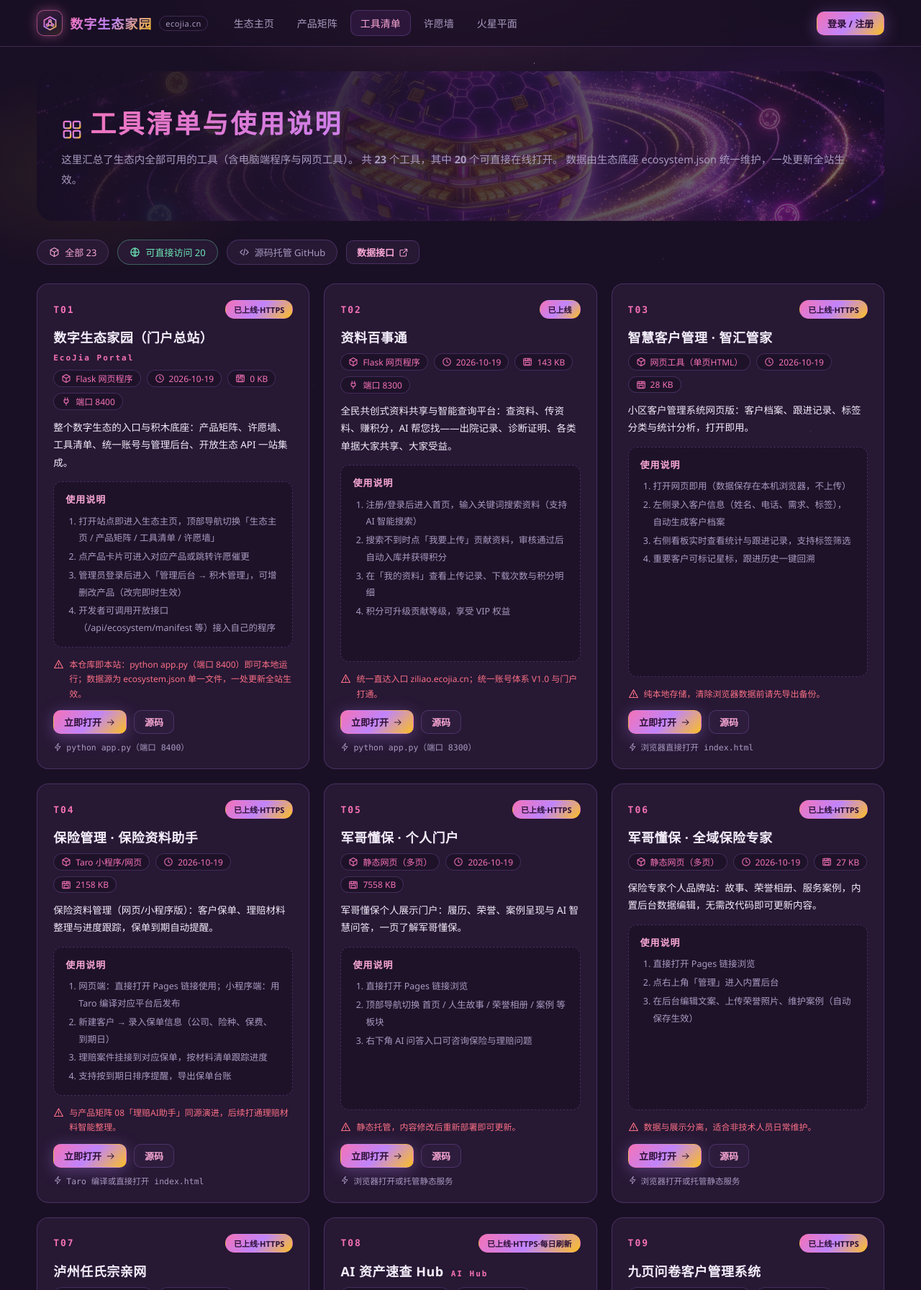
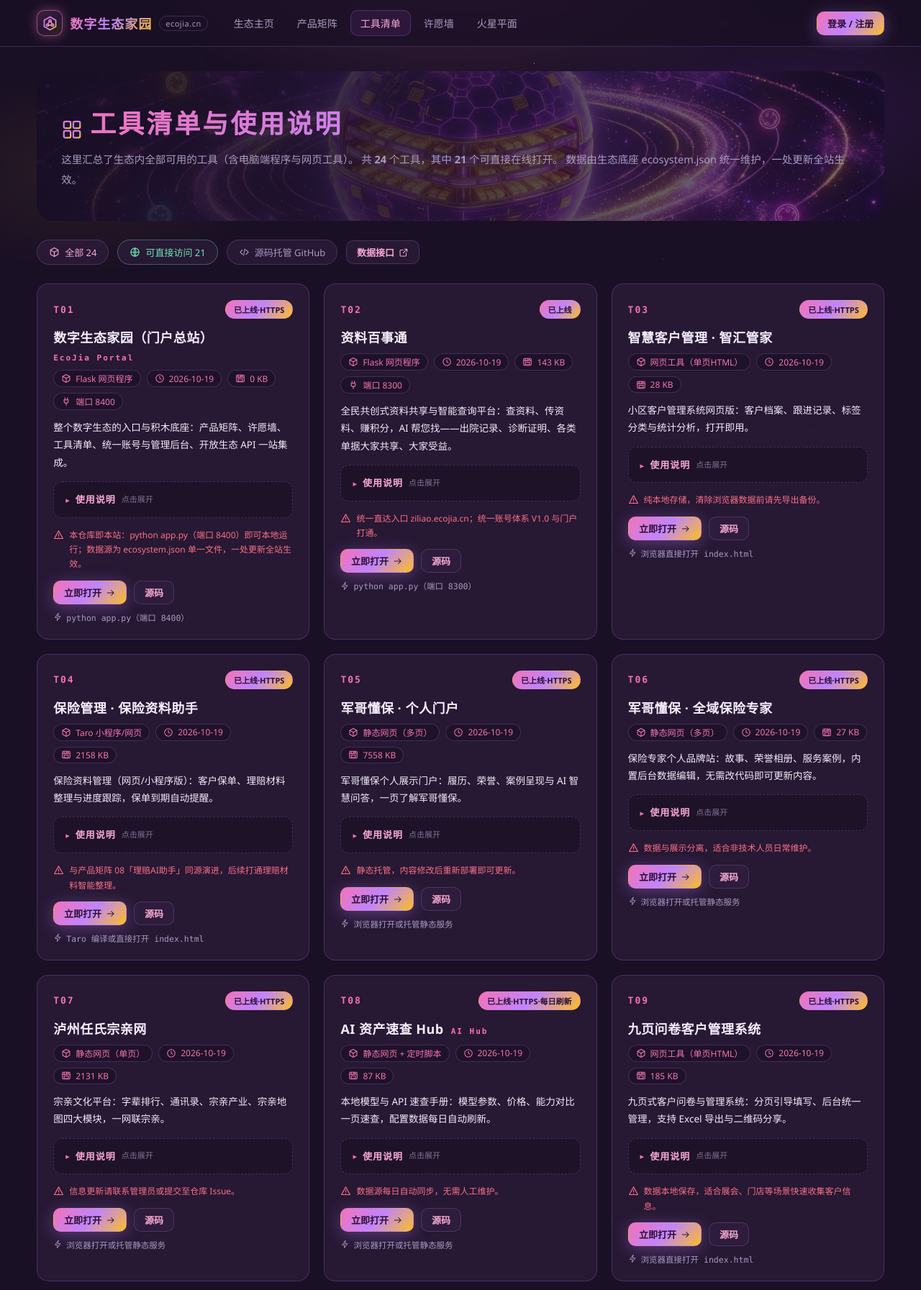
Before and after one commit to lzp5133084/ecojia, a Flask app: page /tools in a window 1280 px wide. Shown: the top 1793 px of the page at 72% size. Run offline with Flask 2, Linux system fonts and the light colour scheme.

Commit message:
feat: 新增 T24 修复网络工具；工具使用说明默认折叠展开

```diff
--- a/static/css/style.css
+++ b/static/css/style.css
@@ -447,10 +447,24 @@ button{font-family:inherit;cursor:pointer}
 .tm{border:1px solid var(--border);border-radius:14px;padding:2px 10px;background:rgba(0,0,0,.2)}
 .tool-desc{font-size:13.5px;color:var(--text);line-height:1.8;margin-bottom:14px}
 .tool-steps{border:1px dashed var(--border);border-radius:12px;padding:12px 16px;margin-bottom:14px;
-  background:rgba(0,0,0,.2);font-size:12.5px;color:var(--muted);line-height:1.9;flex:1}
-.tool-steps b{color:var(--gold-hi);font-size:13px;display:block;margin-bottom:6px;letter-spacing:1px}
+  background:rgba(0,0,0,.2);font-size:12.5px;color:var(--muted);line-height:1.9}
+.tool-steps b{color:var(--gold-hi);font-size:13px;letter-spacing:1px}
 .tool-steps ol{margin:0;padding-left:18px}
 .tool-steps li{margin:2px 0}
+
+/* ---- 使用说明折叠（默认收起，点击展开） ---- */
+.tool-steps summary{cursor:pointer;list-style:none;display:flex;align-items:center;gap:8px;
+  user-select:none;outline:none}
+.tool-steps summary::-webkit-details-marker{display:none}
+.tool-steps summary::marker{content:""}
+.tool-steps summary::before{content:"▸";color:var(--gold);font-size:11px;line-height:1;
+  transition:transform .22s ease;flex-shrink:0}
+.tool-steps[open] summary::before{transform:rotate(90deg)}
+.tool-steps summary b{display:inline;margin:0}
+.ts-hint{font-size:11px;color:var(--muted);opacity:.7;transition:opacity .2s}
+.tool-steps[open] .ts-hint{opacity:0}
+.tool-steps ol{margin-top:9px;animation:tsFade .25s ease}
+@keyframes tsFade{from{opacity:0;transform:translateY(-4px)}to{opacity:1;transform:none}}
 .tool-note{font-size:12px;color:var(--danger);line-height:1.7;margin-bottom:12px}
 .tool-foot{display:flex;align-items:center;gap:10px;flex-wrap:wrap}
 .tool-run{font-size:11.5px;color:var(--muted);font-family:"Consolas",monospace;word-break:break-all}
--- a/templates/tools.html
+++ b/templates/tools.html
@@ -34,10 +34,10 @@
     </div>
     <p class="tool-desc">{{ t.desc }}</p>
 
-    <div class="tool-steps">
-      <b>使用说明</b>
+    <details class="tool-steps">
+      <summary><b>使用说明</b><span class="ts-hint">点击展开</span></summary>
       <ol>{% for s in t.steps %}<li>{{ s }}</li>{% endfor %}</ol>
-    </div>
+    </details>
 
     {% if t.note %}<p class="tool-note">{{ icon("alert") }} {{ t.note }}</p>{% endif %}
 
```
Also changed, not shown: ecosystem.json (+22 -0 lines).
